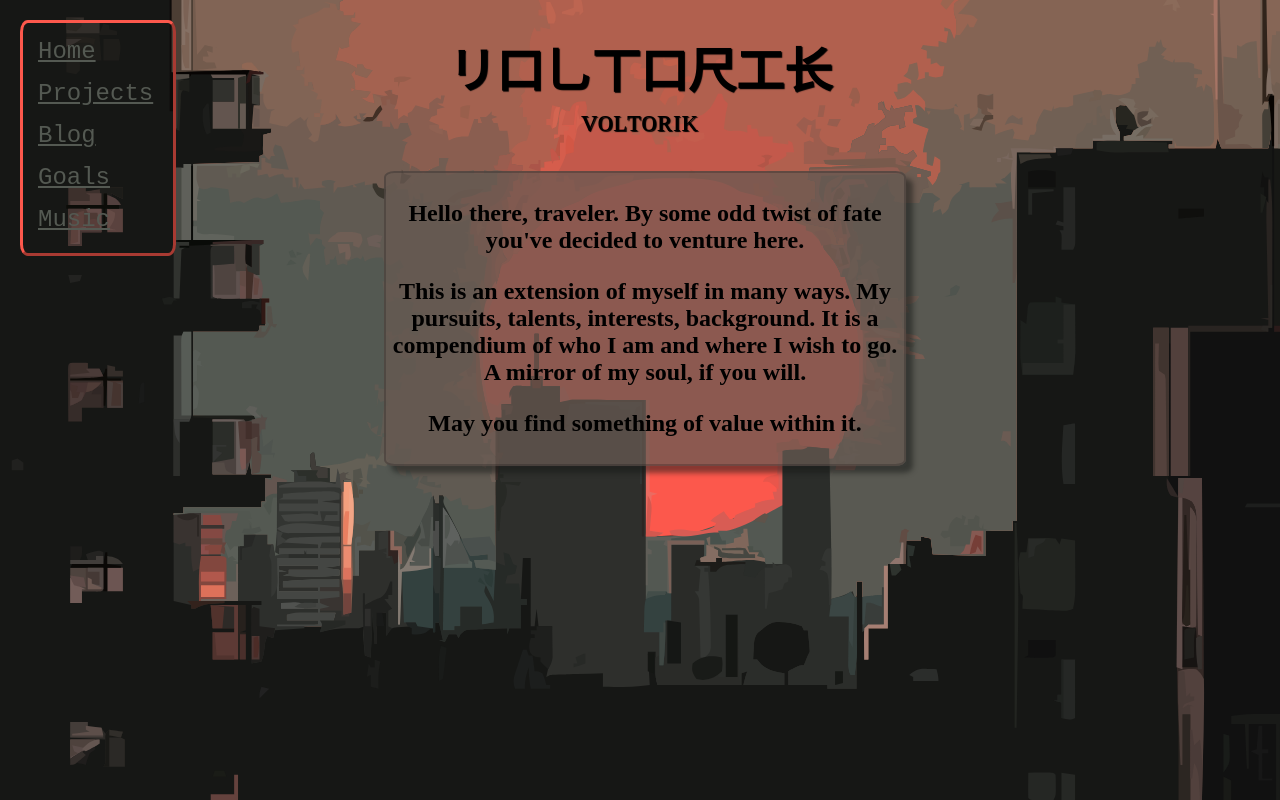
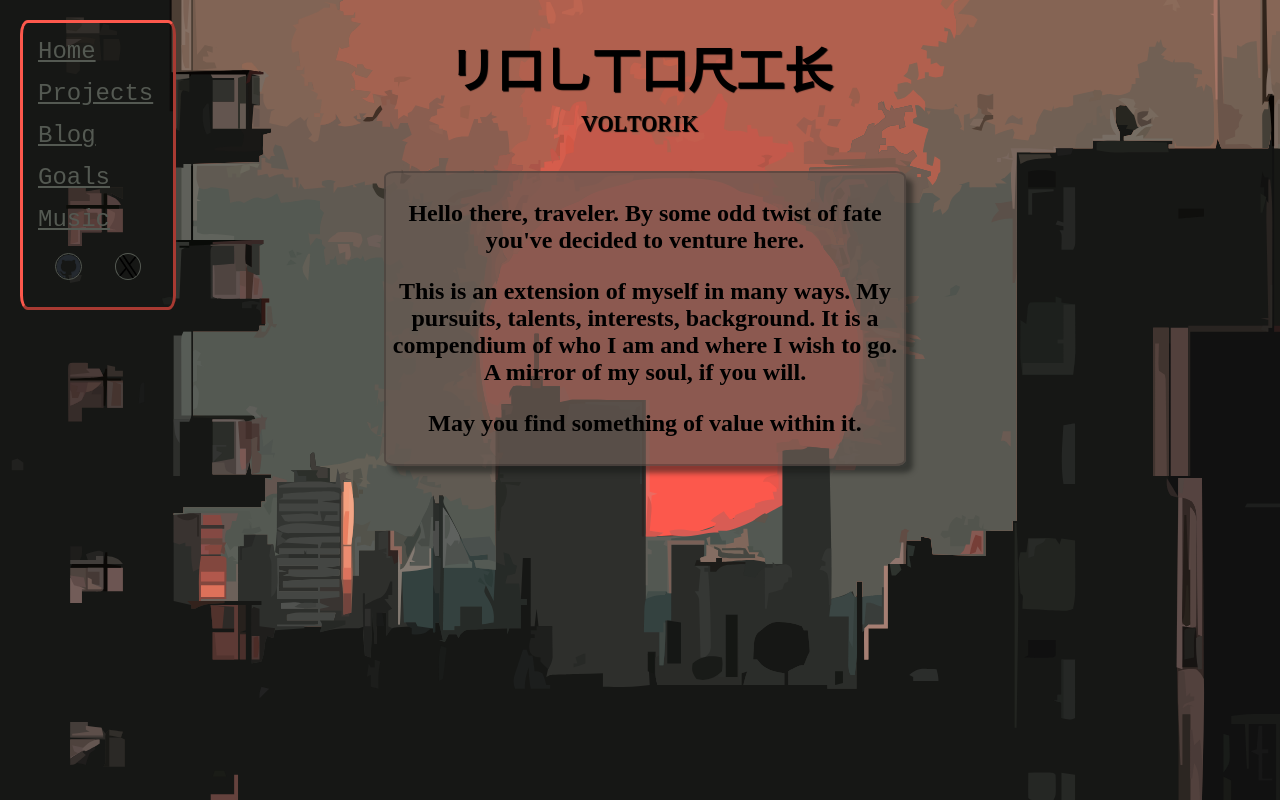
Before and after one commit to Voltorik/voltorik.github.io, a plain HTML site: page index.html in a window 1280 px wide. Drawn offline with Linux system fonts and the light colour scheme.

Commit message:
Added github and X links to navbar

```diff
--- a/index.html
+++ b/index.html
@@ -11,6 +11,8 @@
     <link rel="icon" type="image/png" sizes="16x16" href="./favicons/favicon-16x16.png">
     <link rel="manifest" href="./favicons/site.webmanifest">
     <script src="./scripts/loadNavbar.js"></script>
+    <!-- Place this tag in your head or just before your close body tag. -->
+<script async defer src="https://buttons.github.io/buttons.js"></script>
 </head>
 <body>
     <nav id="navbar"></nav><script>loadNavbar();</script>
--- a/navbar.html
+++ b/navbar.html
@@ -6,4 +6,13 @@
     <li><a href="#" data-link="pages/goals.html">Goals</a></li>
     <!-- <li><a href="#" data-link="pages/lore.html">Lore</a></li> -->
     <li><a href="#" data-link="pages/music.html">Music</a></li>
+
+    <li class="profileLinks">
+        <a id="githubLink" href="https://github.com/Voltorik" target="_blank">
+            <img id="githubIcon" src="/images/github-mark.png" height="25">
+        </a>
+        <a id="xLink" href="https://x.com/Voltorik_" target="_blank">
+            <img id="xIcon" src="/images/logo-black.png" height="25">
+        </a>
+    </li>
 </ul>
--- a/styles/styles.css
+++ b/styles/styles.css
@@ -44,6 +44,27 @@ body {
 }
 #navbar > ul > li > a:hover {
     color: rgba(252, 88, 76, 0.9);
+}
+.profileLinks {
+    margin-top: 10px;
+    display: flex;
+}
+.profileLinks a {
+    margin: auto;
+}
+#githubIcon {
+    border: 1px solid #545952;
+    border-radius: 100%;
+}
+#githubIcon:hover {
+    background-color: rgba(252, 88, 76);
+}
+#xIcon {
+    border: 1px solid #545952;
+    border-radius: 100%;
+}
+#xIcon:hover {
+    background-color: rgba(252, 88, 76);
 }
 
 /* Page title */
```
Also changed, not shown: images/github-mark.png (added), images/logo-black.png (added).
